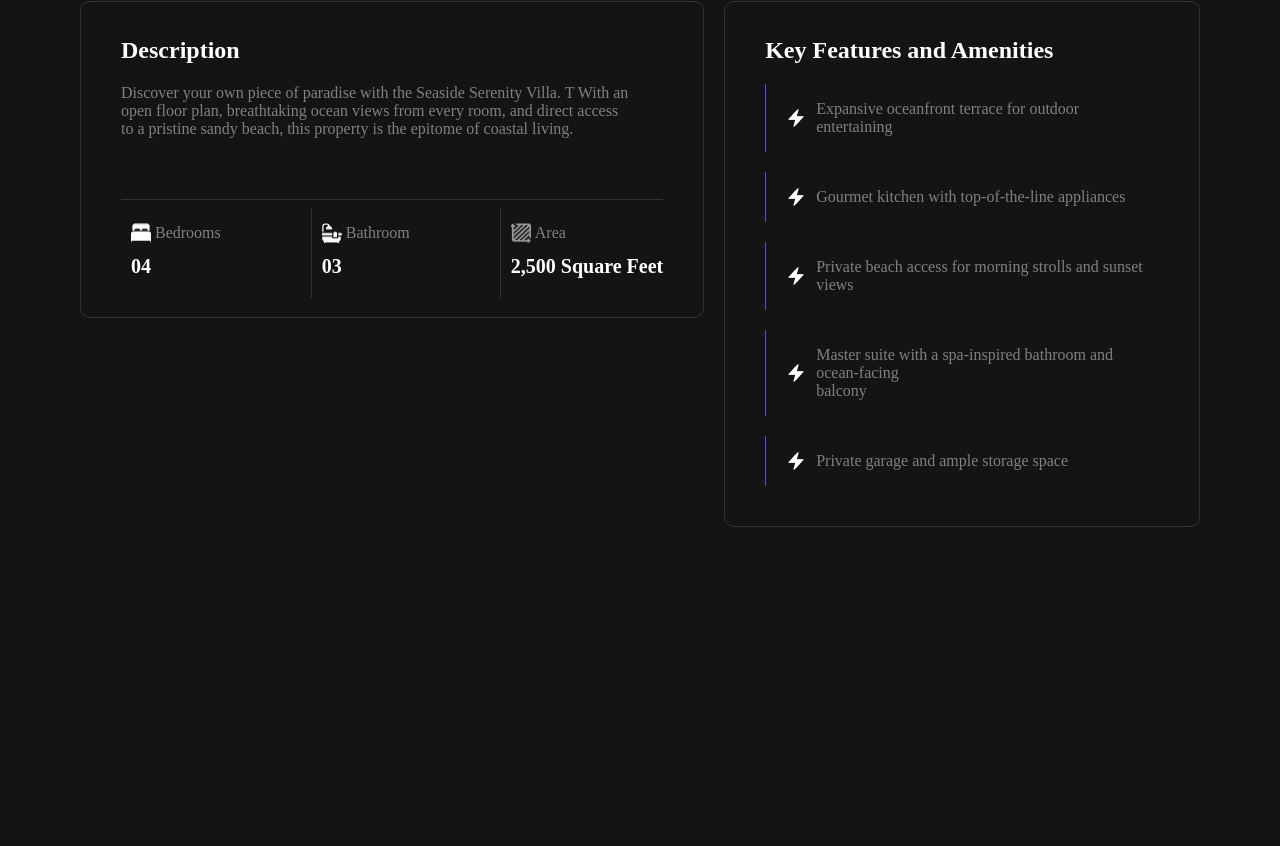
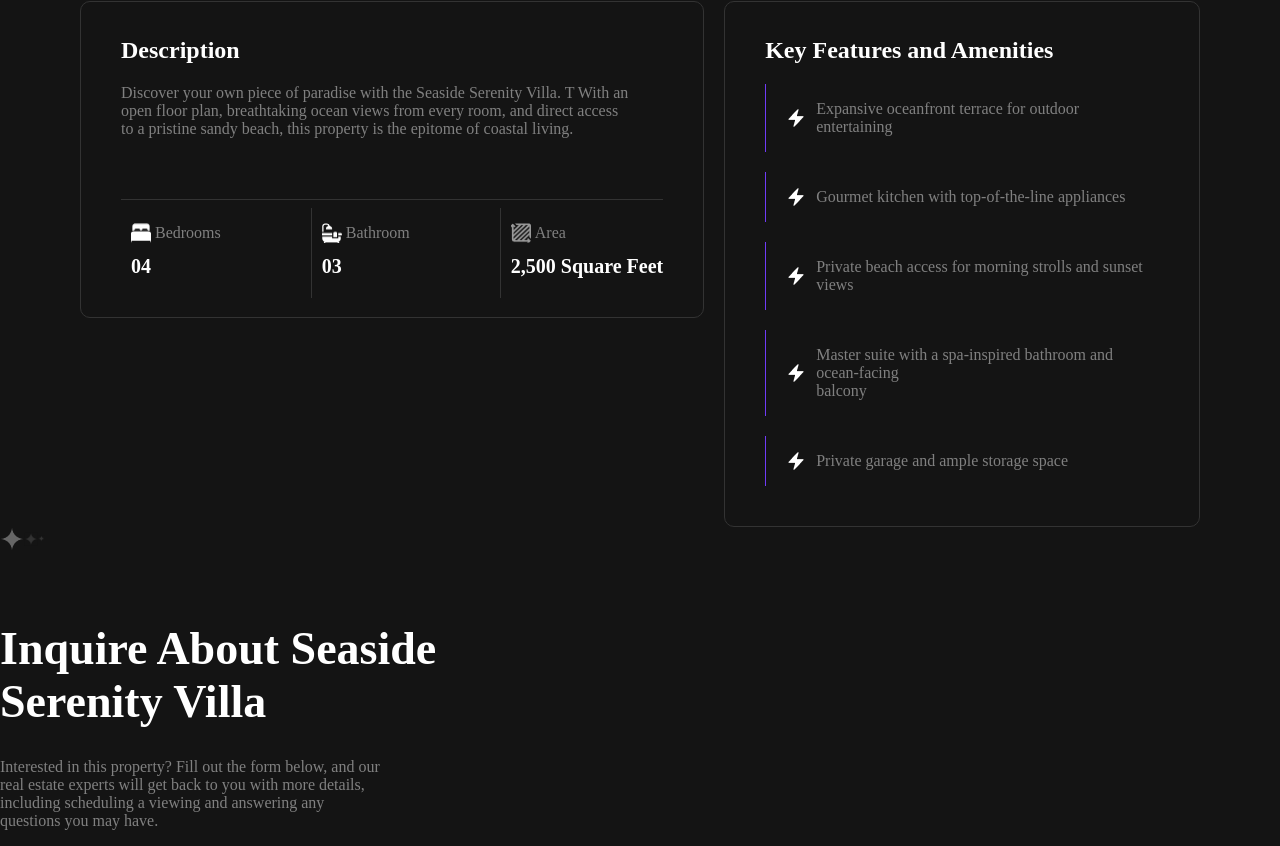
Before and after one commit to DeVTeJ10/Home-ly, a React (Vite) app: page /properties-page in a window 1280 px wide. Shown: the part 1113-1959 px from the top of the page. Before the commit the page ends 1640 px from the top, so only its background shows below. Built offline with nearby package versions, Linux system fonts and the light colour scheme.

Commit message:
starcomps creation

```diff
--- /dev/null
+++ b/src/components/Stark/indexmax.jsx
@@ -0,0 +1,29 @@
+import React from "react"
+import { Link } from 'react-router-dom'
+import "./stars.css"
+
+export const index = () => {
+  return (
+    <div>
+      <div className="starcomps">
+      <div className="starboys">
+        <img src="./src/images/star1.png" width={24} height={24} />
+        <img src="./src/images/star2.png" width={14.4} height={14.4} />
+        <img src="./src/images/star3.png" width={6.72} height={6.72} />
+      </div>
+
+      <div className="">
+        <h1> Inquire About Seaside<br></br> Serenity Villa </h1>
+        <div className="">
+          <p className="">
+          Interested in this property? Fill out the form below, and our<br></br>
+          real estate experts will get back to you with more details,<br></br>
+          including scheduling a viewing and answering any<br></br> questions you may have.
+          </p>
+        </div>
+             </div>
+      </div>
+        </div>
+  );
+};
+export default index;
--- /dev/null
+++ b/src/components/Stark/stars.css
@@ -0,0 +1,19 @@
+.starSign{
+    display: flex;
+    align-items: center;
+    background-color: #141414;
+    padding-left: 80px;
+    margin-top: -19px;
+    padding-top: 100px;
+    gap: 5px;
+}
+
+.starboys{
+    display: flex;
+    align-items: center;
+}
+
+.starcomps{
+    color: white;
+
+}
--- a/src/pages/properties/propertiesPage.jsx
+++ b/src/pages/properties/propertiesPage.jsx
@@ -1,5 +1,6 @@
 import React from "react";
 import Header from "../../components/Header/index";
+import Stark from "../../components/Stark/indexmax";
 import "./propertiesPage.css";
 
 function propertiesPage() {
@@ -80,10 +81,11 @@ function propertiesPage() {
               <h2 className="santa">Description</h2>
               <div className="descripx">
                 <p>
-            Discover your own piece of paradise with the Seaside Serenity Villa.
-            T With an<br></br> open floor plan, breathtaking ocean views from
-            every room, and direct access<br></br> to a pristine sandy beach,
-            this property is the epitome of coastal living.
+                  Discover your own piece of paradise with the Seaside Serenity
+                  Villa. T With an<br></br> open floor plan, breathtaking ocean
+                  views from every room, and direct access<br></br> to a
+                  pristine sandy beach, this property is the epitome of coastal
+                  living.
                 </p>
               </div>
             </div>
@@ -116,7 +118,6 @@ function propertiesPage() {
           </div>
           {/* </div> */}
 
-
           <div className="bosslevelbadtguy">
             <h2>Key Features and Amenities</h2>
 
@@ -135,7 +136,10 @@ function propertiesPage() {
               </div>
               <div className="betterbest">
                 <img src="./src/images/lightnings.png" width={20} height={20} />
-        <p>Master suite with a spa-inspired bathroom and ocean-facing<br></br> balcony</p>
+                <p>
+                  Master suite with a spa-inspired bathroom and ocean-facing
+                  <br></br> balcony
+                </p>
               </div>
               <div className="betterbest">
                 <img src="./src/images/lightnings.png" width={20} height={20} />
@@ -145,6 +149,7 @@ function propertiesPage() {
           </div>
         </div>
       </div>
+      <Stark />
     </div>
   );
 }
```
Also changed, not shown: src/components/3Stars/3Stars.css (deleted), src/components/3Stars/index.jsx (deleted). Lines whose indentation alone changed are shown as unchanged.
